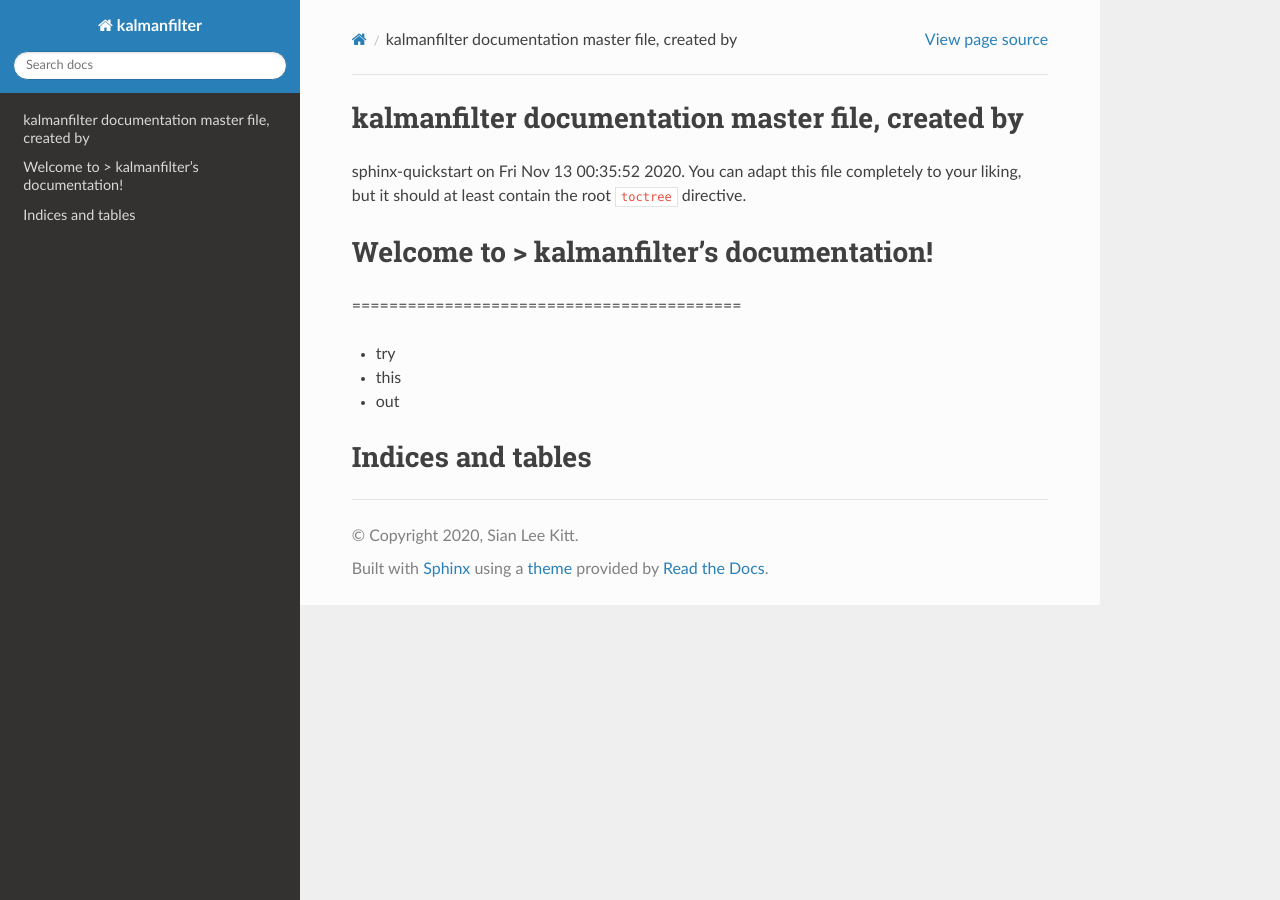
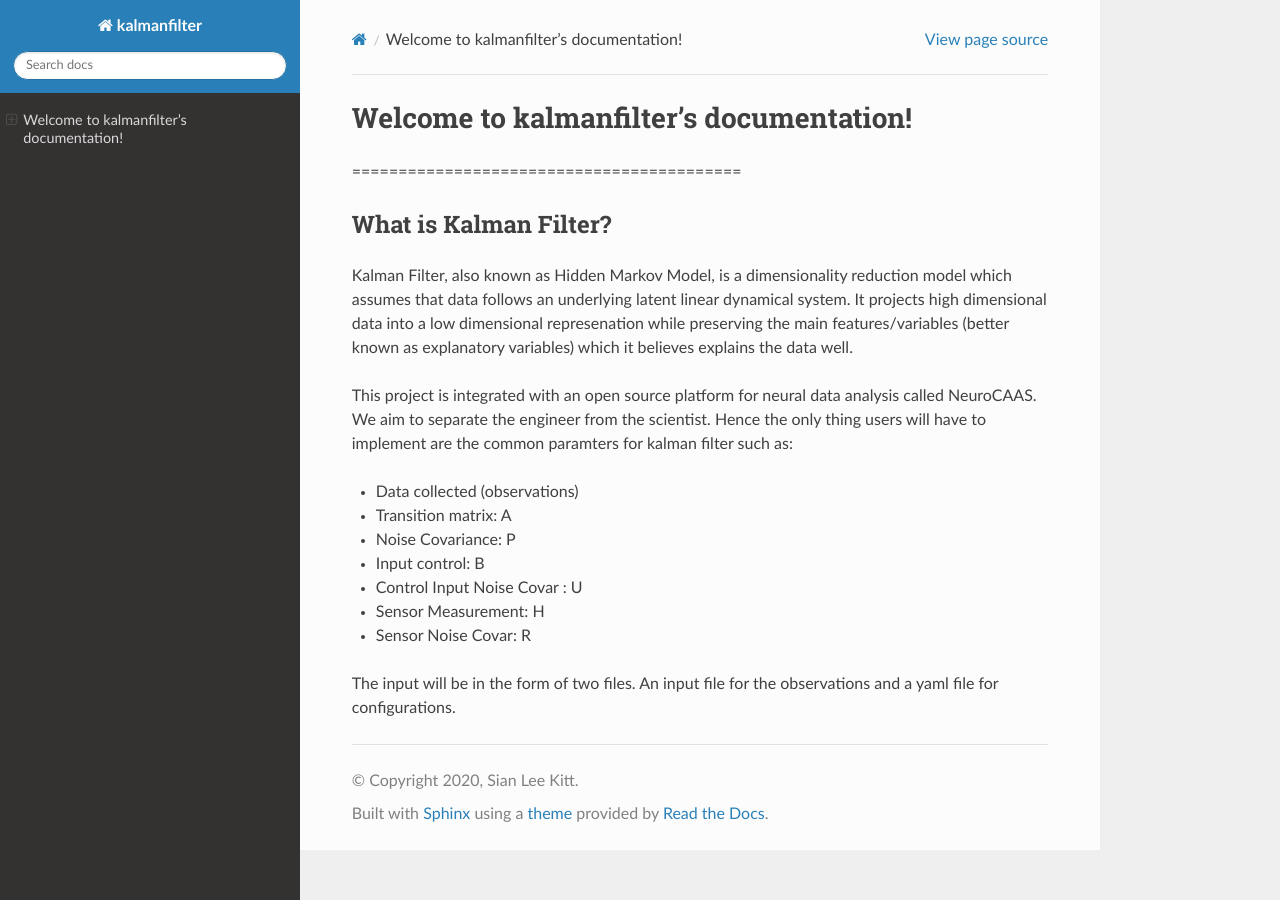
Before and after one commit to Siaan/COMS4995, a Sphinx documentation site: the page built from docs/source/index.md, in a window 1280 px wide. Built offline with Sphinx 7.4.7 and the Read the Docs theme 2.0.0, drawn with Linux system fonts in a browser that asks for light colours.

Commit message:
info added to docs

```diff
--- a/docs/source/index.md
+++ b/docs/source/index.md
@@ -1,15 +1,18 @@
-#  kalmanfilter documentation master file, created by
-   sphinx-quickstart on Fri Nov 13 00:35:52 2020.
-   You can adapt this file completely to your liking, but it should at least
-   contain the root `toctree` directive.
-
-# Welcome to > kalmanfilter's documentation!
+# Welcome to  kalmanfilter's documentation!
 ==========================================
 
- - try
- - this
- - out
+## What is Kalman Filter?
 
+Kalman Filter, also known as Hidden Markov Model, is a dimensionality reduction model which assumes that data follows an underlying latent linear dynamical system. It projects high dimensional data into a low dimensional represenation while preserving the main features/variables (better known as explanatory variables) which it believes explains the data well.
 
-Indices and tables
-==================
+This project is integrated with an open source platform for neural data analysis called NeuroCAAS. We aim to separate the engineer from the scientist. Hence the only thing users will have to implement are the common paramters for kalman filter such as:
+
+ - Data collected (observations)
+ - Transition matrix: A
+ - Noise Covariance: P
+ - Input control: B
+ - Control Input Noise Covar : U
+ - Sensor Measurement: H
+ - Sensor Noise Covar: R
+
+The input will be in the form of two files. An input file for the observations and a yaml file for configurations.
```
Also changed, not shown: 6 other files.
